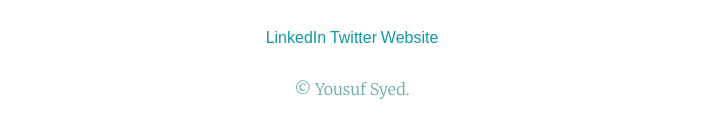
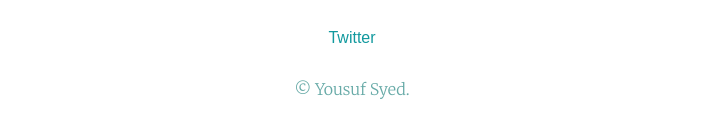
Before and after one commit to Yousuf200/procv, a plain HTML site: page index.html in a window 1280 px wide. Shown: the part 2260-2379 px from the top of the page, without its empty margins (288-991 px from the left). Drawn offline with Linux system fonts and the light colour scheme.

Commit message:
Update index.html

```diff
--- a/index.html
+++ b/index.html
@@ -49,9 +49,7 @@
 
 
           <div class="bottom">
-            <a class="footer-link" href="https://www.linkedin.com/">LinkedIn</a>
             <a class="footer-link" href="https://twitter.com/SyedNaz04714624">Twitter</a>
-            <a class="footer-link" href="https://www.appbrewery.co/">Website</a>
             <p class="copyright" >© Yousuf Syed.</p>
           </div>
 
```
